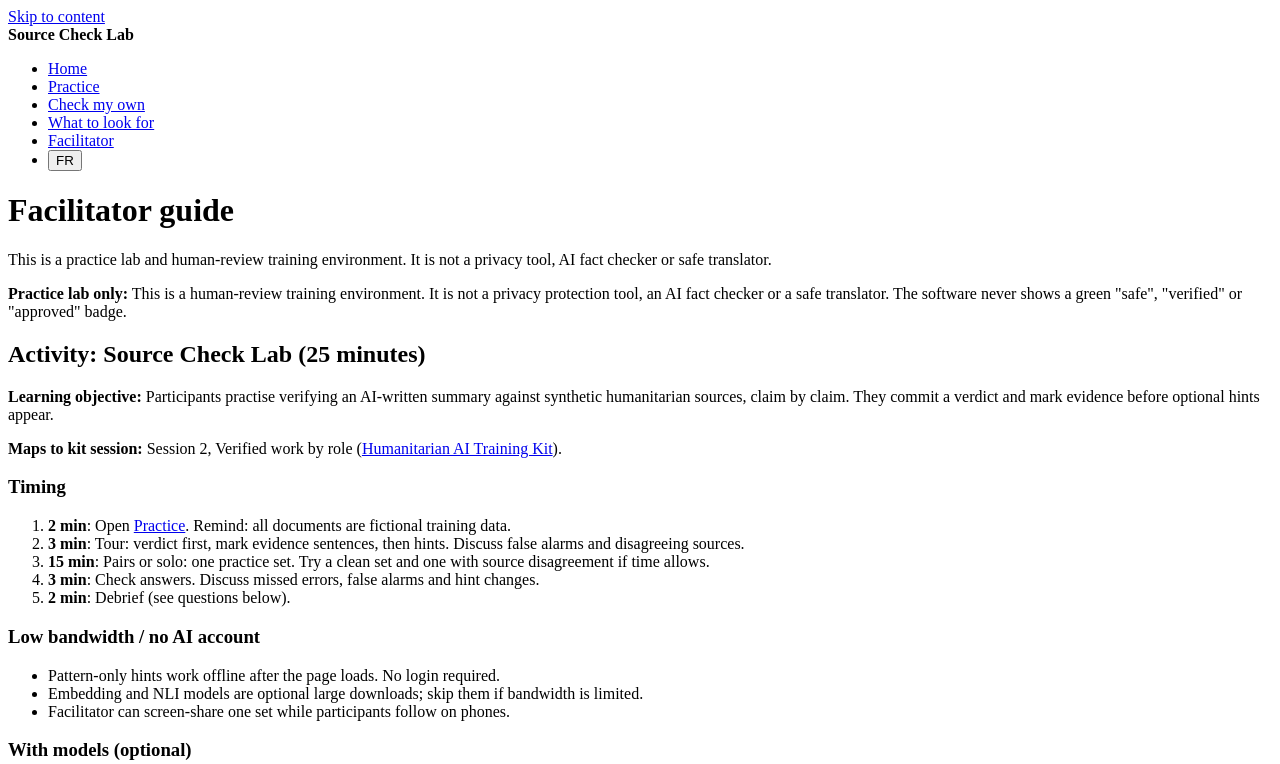
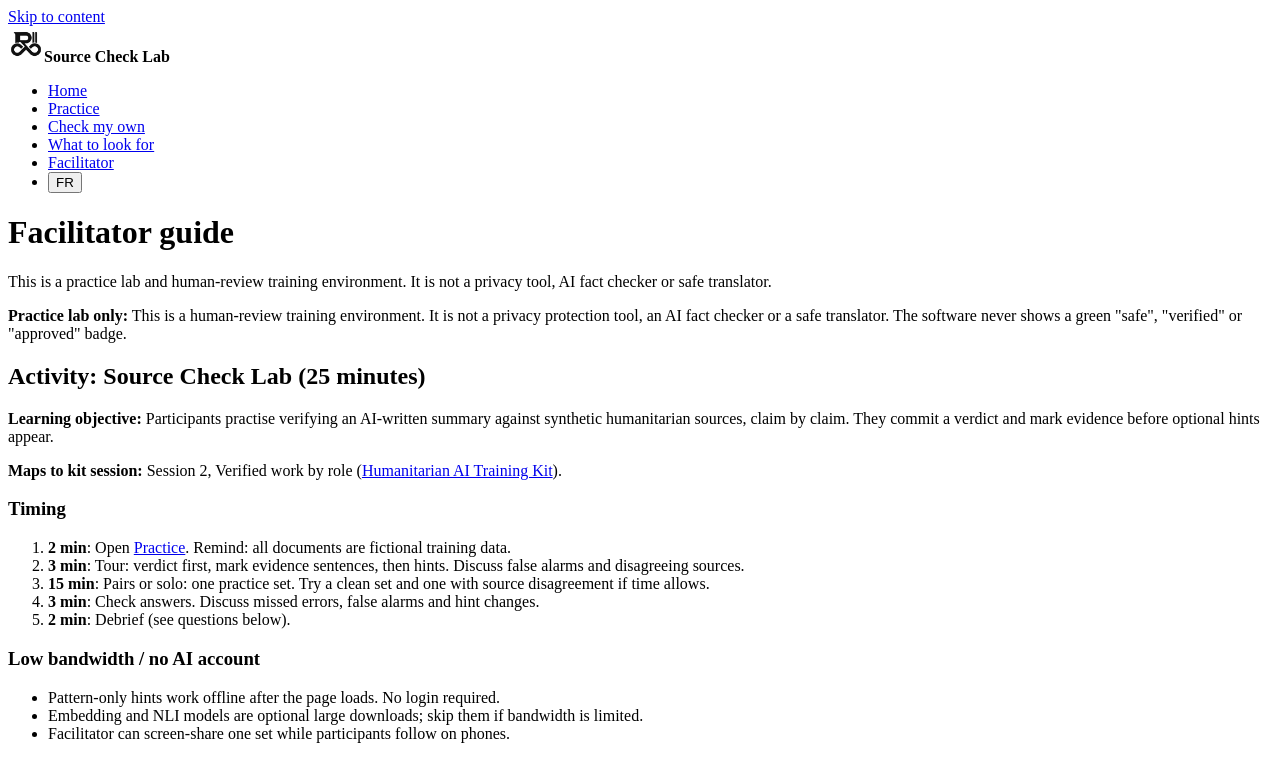
Before and after one commit to parallexlabs/source-check-lab, a website with bundled scripts: page web/facilitator.html in a window 1280 px wide. Shown: the top 764 px of the page. Built offline with nearby package versions, Linux system fonts and the light colour scheme.

Commit message:
Add the ParalleX Labs logo to the README and site header, with favicons

```diff
--- a/web/css/site.css
+++ b/web/css/site.css
@@ -647,3 +647,8 @@ html[lang="fr"] .fr-disclaimer-prominent {
     break-inside: avoid;
   }
 }
+
+/* Company mark in the site header */
+.brand-lockup { display: inline-flex; align-items: center; gap: 0.6rem; }
+.brand-lockup h1 { margin: 0; }
+.brand-mark, .brand-mark img { display: block; width: 36px; height: 36px; flex: 0 0 auto; }
--- a/web/facilitator.html
+++ b/web/facilitator.html
@@ -6,12 +6,14 @@
   <meta http-equiv="Content-Security-Policy" content="default-src 'none'; script-src 'self'; connect-src 'self'; img-src 'self' data:; style-src 'self'; font-src 'self'; base-uri 'none'; form-action 'none'; object-src 'none';">
   <title>Facilitator | Source Check Lab</title>
   <link rel="stylesheet" href="css/site.css">
+  <link rel="icon" type="image/png" sizes="32x32" href="assets/brand/parallex-favicon-32.png">
+  <link rel="apple-touch-icon" href="assets/brand/parallex-apple-touch-180.png">
 </head>
 <body data-page-title-key="facilitator_title">
   <a class="skip-link" href="#main">Skip to content</a>
   <header class="site-header">
     <div class="site-header__inner">
-      <strong data-i18n="site_title">Source Check Lab</strong>
+      <span class="brand-lockup"><picture class="brand-mark"><source media="(prefers-color-scheme: dark)" srcset="assets/brand/parallex-mark-dark.png"><img src="assets/brand/parallex-mark.png" alt="ParalleX Labs" width="36" height="36"></picture><strong data-i18n="site_title">Source Check Lab</strong></span>
       <nav aria-label="Main">
         <ul>
           <li><a href="index.html" data-i18n="nav_home">Home</a></li>
```
Also changed, not shown: web/guide.html (+3 -1 lines), web/index.html (+3 -1 lines), web/own.html (+3 -1 lines), web/practice.html (+3 -1 lines), .github/brand/parallex-mark-dark.png (added), .github/brand/parallex-mark.png (added), README.md, web/assets/brand/parallex-apple-touch-180.png (added), web/assets/brand/parallex-favicon-32.png (added), web/assets/brand/parallex-mark-dark.png (added), web/assets/brand/parallex-mark.png (added).
